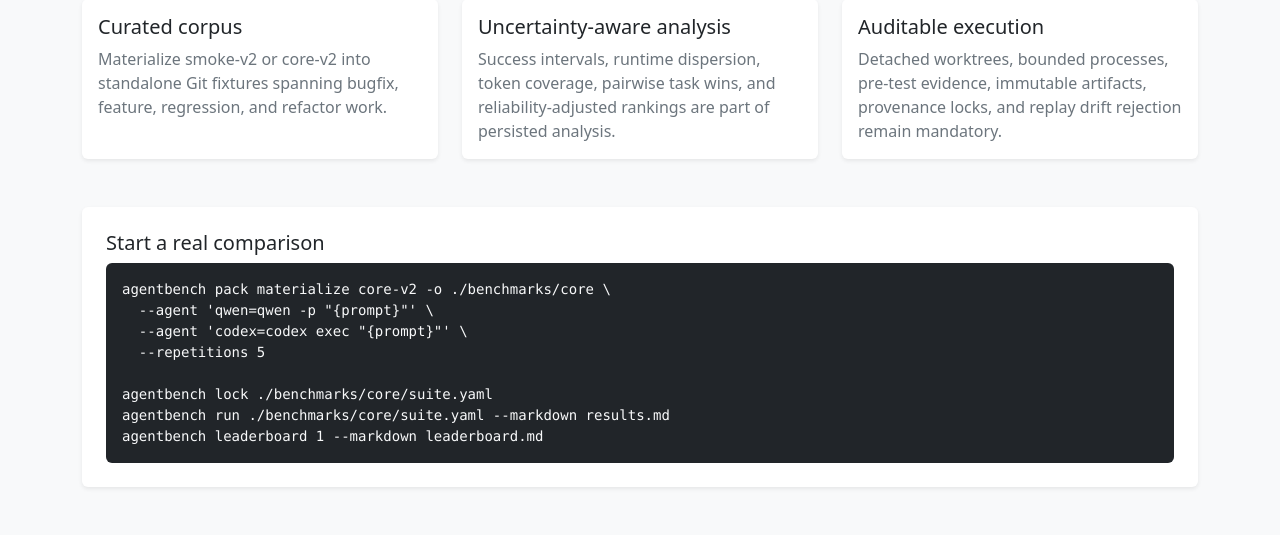
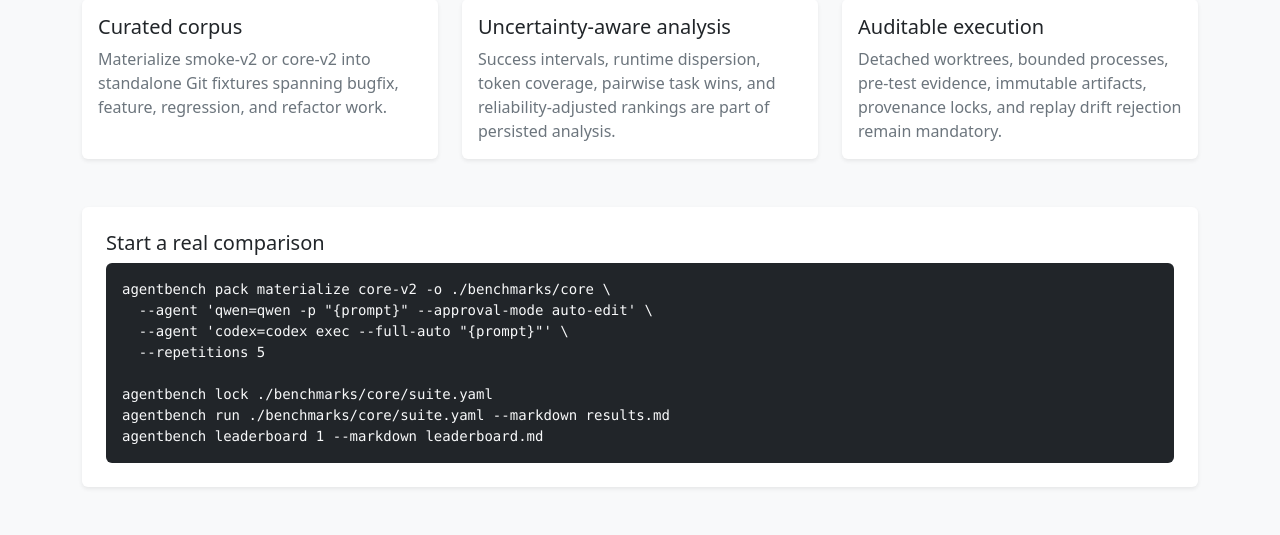
Before and after one commit to takahashijake/AgentBench, a FastAPI app: page / in a window 1280 px wide. Shown: the part 652-1187 px from the top of the page. Run offline with FastAPI, Linux system fonts and the light colour scheme.

Commit message:
Use explicit unattended edit modes in agent examples

```diff
--- a/src/agentbench/templates/index.html
+++ b/src/agentbench/templates/index.html
@@ -71,8 +71,8 @@
     <div class="card-body p-4">
       <h2 class="h5">Start a real comparison</h2>
       <pre class="bg-dark text-light rounded p-3 mb-0"><code>agentbench pack materialize core-v2 -o ./benchmarks/core \
-  --agent 'qwen=qwen -p "{prompt}"' \
-  --agent 'codex=codex exec "{prompt}"' \
+  --agent 'qwen=qwen -p "{prompt}" --approval-mode auto-edit' \
+  --agent 'codex=codex exec --full-auto "{prompt}"' \
   --repetitions 5
 
 agentbench lock ./benchmarks/core/suite.yaml
```
